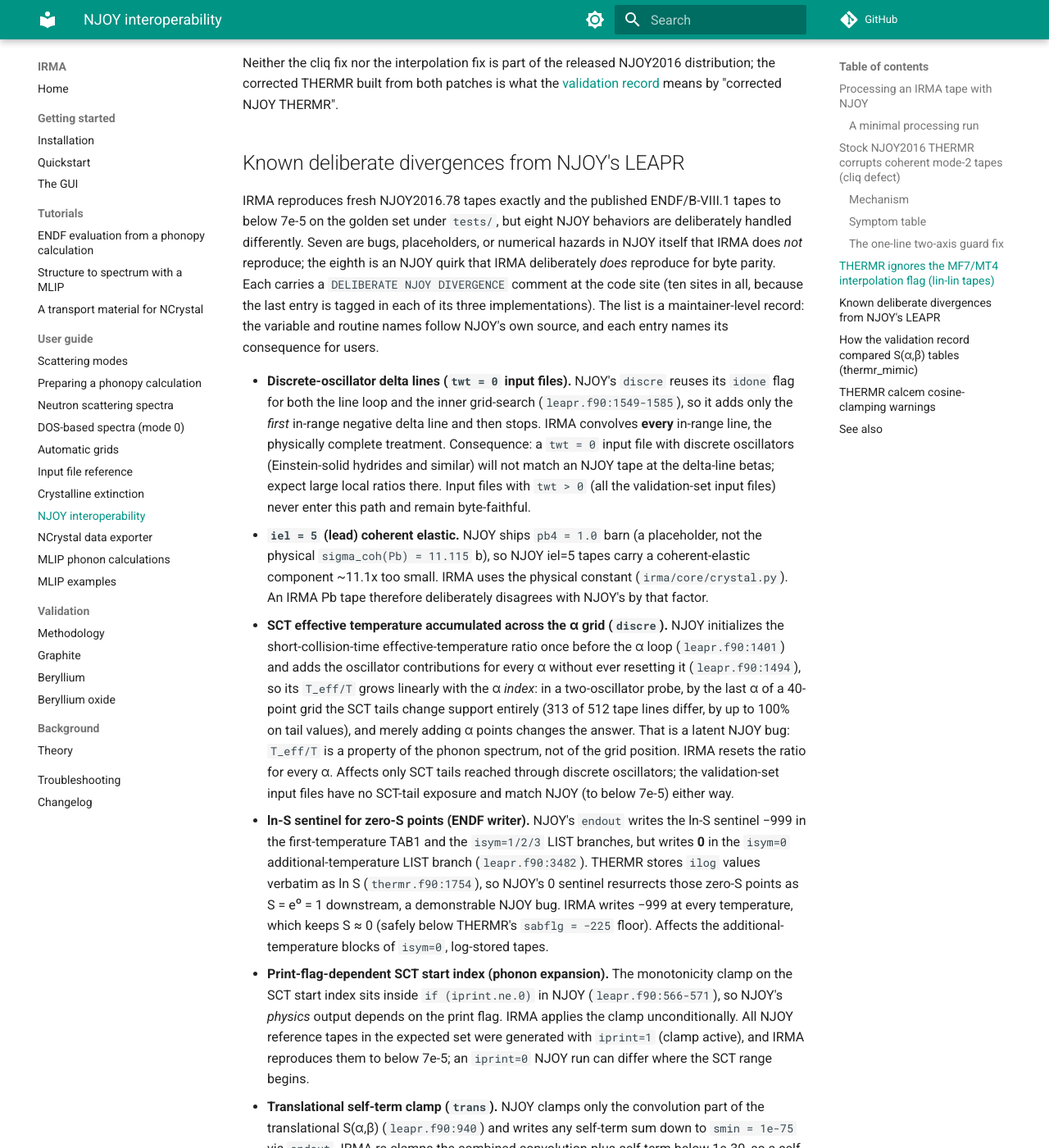
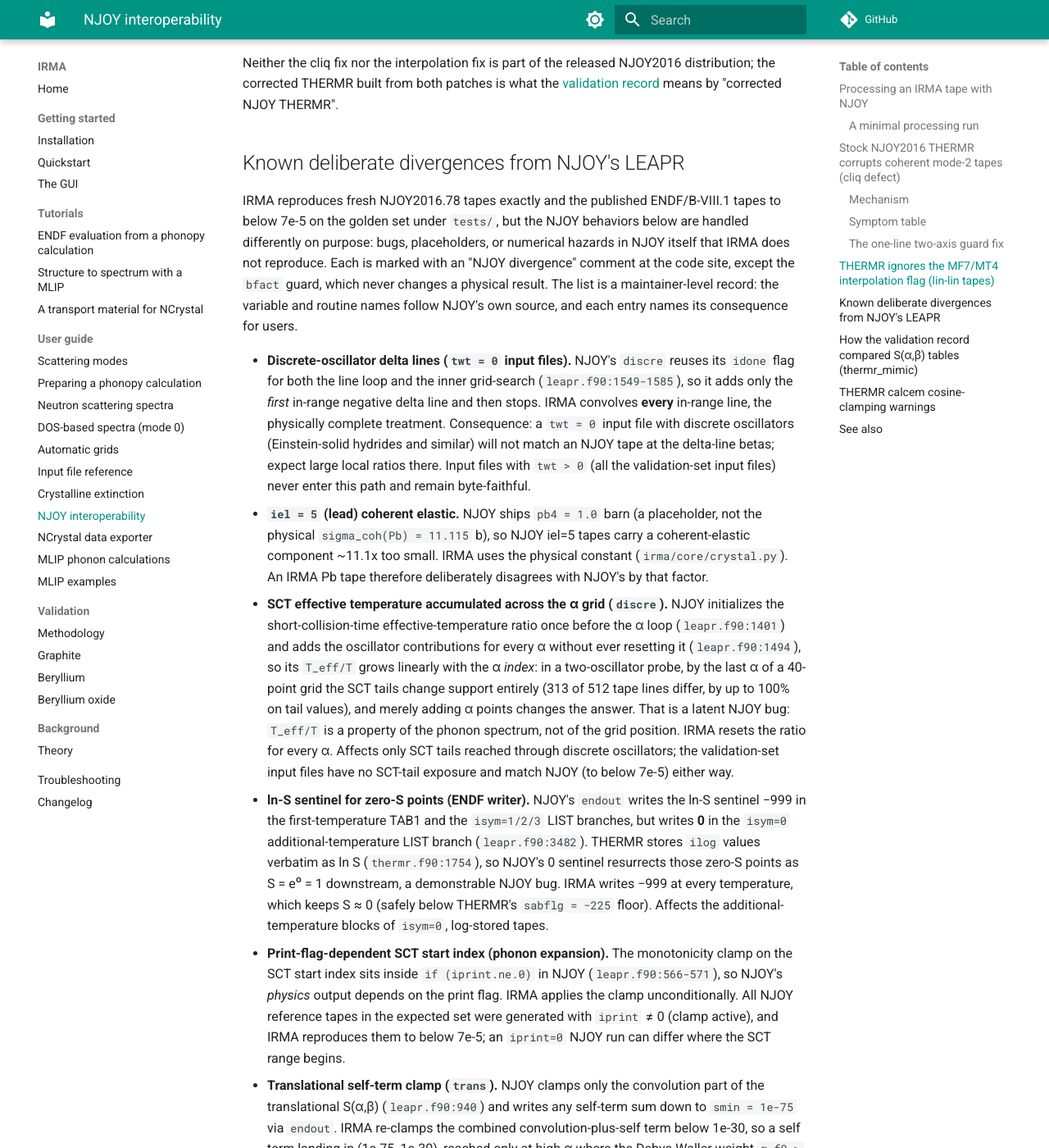
Before and after one commit to ramic-k/IRMA, an MkDocs documentation site: the page built from docs/njoy.md, in a window 1280 px wide and 1400 px high, scrolled down 3769 px. Shown: the whole window at 82% size. Built offline with MkDocs 1.6.1 and Material for MkDocs 9.7.7, drawn with Linux system fonts in a browser that asks for light colours; comment, search, counter and statistics services are not loaded; some of the changed text lies outside the part shown.

Commit message:
docs/njoy.md: bfact guard and the divergence list intro match the code
NJOY skips a zero Bessel coefficient, so the bfact case never produced
NaN; IRMA's guard exists because Python's exp raises above 709, and it
is not reached for physical input files (the coefficient is below 1e-30
first). The intro no longer counts an 'eighth' reproduced quirk or ten
tagged sites, which the list does not have; the NJOY reference tapes
used iprint != 0.

Claude-Session: https://claude.ai/code/session_01C2iC5HyRUuJ3FeKVVSE61G

```diff
--- a/docs/njoy.md
+++ b/docs/njoy.md
@@ -175,15 +175,12 @@ what the [validation record](validation/methodology.md) means by
 
 IRMA reproduces fresh NJOY2016.78 tapes exactly and the published
 ENDF/B-VIII.1 tapes to below 7e-5 on the golden set under `tests/`, but
-eight NJOY
-behaviors are deliberately handled differently. Seven
-are bugs, placeholders, or numerical hazards in NJOY itself that IRMA does
-*not* reproduce; the eighth is an NJOY quirk that IRMA deliberately *does*
-reproduce for byte parity. Each carries a `DELIBERATE NJOY DIVERGENCE`
-comment at the code site (ten sites in all, because the last entry is
-tagged in each of its three implementations). The list is a
-maintainer-level record: the variable and routine names follow NJOY's
-own source, and each entry names its consequence for users.
+the NJOY behaviors below are handled differently on purpose: bugs,
+placeholders, or numerical hazards in NJOY itself that IRMA does not
+reproduce. Each is marked with an "NJOY divergence" comment at the code
+site, except the `bfact` guard, which never changes a physical result.
+The list is a maintainer-level record: the variable and routine names
+follow NJOY's own source, and each entry names its consequence for users.
 
 * **Discrete-oscillator delta lines (`twt = 0` input files).** NJOY's `discre`
   reuses its `idone` flag for both the line loop and the inner
@@ -227,7 +224,7 @@ own source, and each entry names its consequence for users.
   `if (iprint.ne.0)` in NJOY (`leapr.f90:566-571`), so NJOY's *physics*
   output depends on the print flag. IRMA applies the clamp
   unconditionally. All NJOY reference tapes in the expected set were
-  generated with `iprint=1` (clamp active), and IRMA reproduces them to
+  generated with `iprint` ≠ 0 (clamp active), and IRMA reproduces them to
   below 7e-5; an `iprint=0` NJOY run can differ where the SCT range begins.
 * **Translational self-term clamp (`trans`).** NJOY clamps only the
   convolution part of the translational S(α,β) (`leapr.f90:940`) and
@@ -238,14 +235,11 @@ own source, and each entry names its consequence for users.
   All validation-set input files reproduce their NJOY references to below
   7e-5 with the clamp active.
 * **Overflow guard in the discrete-oscillator Bessel factors
-  (`bfact`).** NJOY has no guard on exponential arguments above 709:
-  `exp(709+)` overflows to Inf, and Inf times an underflowed Bessel
-  coefficient of 0 puts NaN in the table. IRMA zeroes those terms; since
-  both codes already zero the coefficients below 1e-30, any term the
-  guard suppresses is numerically meaningless for a sum-rule-bounded
-  S(α,β). The condition only arises for high-energy oscillators at
-  cryogenic temperatures (e.g. a 0.2 eV oscillator below ~30 K at
-  expansion order ≳ 18).
+  (`bfact`).** IRMA leaves a term at zero when its exponential argument
+  exceeds 709, because Python's `math.exp` raises there; NJOY's Fortran
+  would give Inf. The case is not reached for physical input files: the
+  Bessel coefficient of such a term has already fallen below 1e-30, and
+  both codes then skip the term, so the outputs agree.
 * **SCT prefactor square root (`sint`).** The SCT tail evaluated when a
   discrete-oscillator or rotational shift pushes |β| past the tabulated
   range is a Gaussian, normalized by the *square root* of `4π·wt·α·T̄`
```
